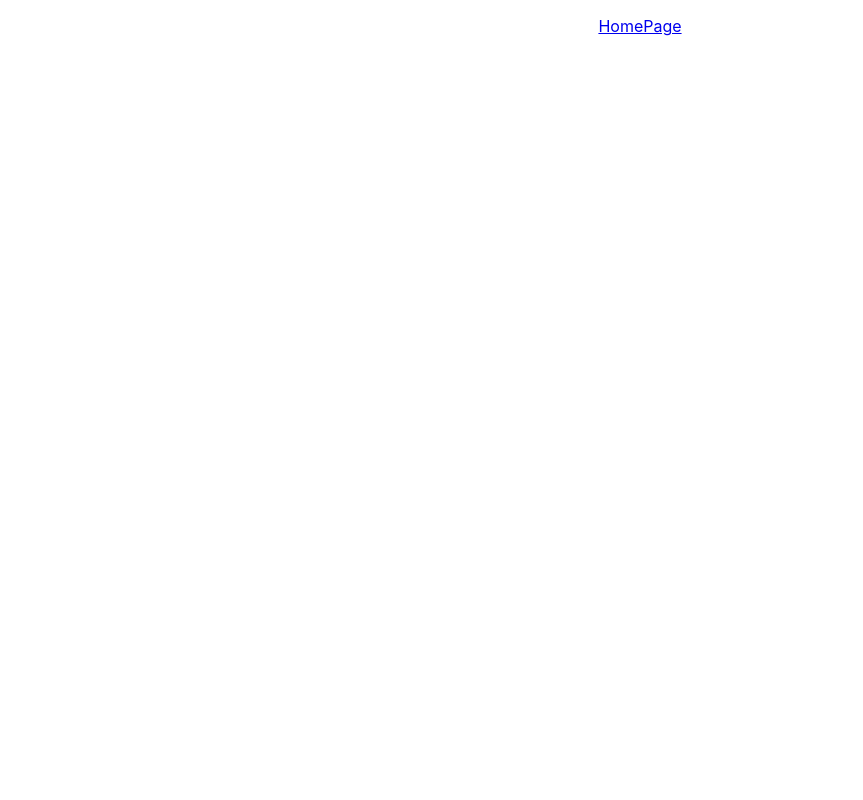
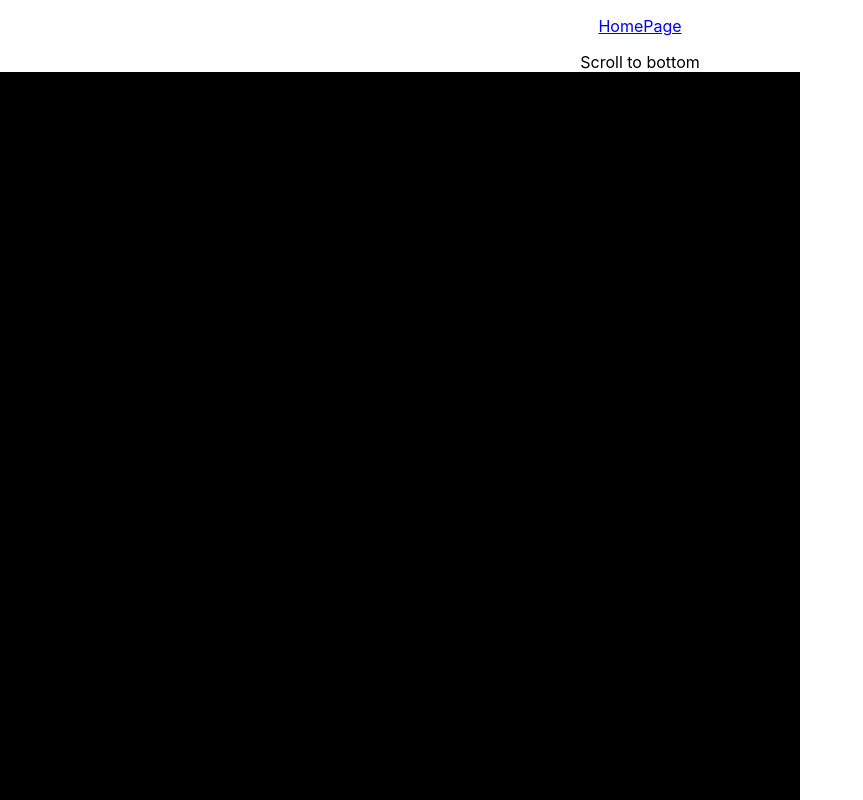
Before and after one commit to sai6855/my-react-template, a React (Create React App) app: page /scroll in a window 1280 px wide. Before the commit this address had no page. Shown: the top 800 px of the page, without its empty margins (0-863 px from the left). Built offline with nearby package versions, Linux system fonts and the light colour scheme.

Commit message:
scroll - WIP

```diff
--- a/src/App.tsx
+++ b/src/App.tsx
@@ -11,6 +11,7 @@ import HomePage from "./Pages/HomePage";
 import InfiniteScroll from "./Pages/InfiniteScroll";
 import NumberIncrementCounter from "./Pages/InterviewExamples/NumberIncrementCounter";
 import MouseInfo from "./Pages/MouseInfo";
+import Scroll from "./Pages/Scroll";
 
 function App() {
   return (
@@ -34,6 +35,7 @@ function App() {
             <Route path="/practise" element={<Practise />} />
             <Route path="/custom-redux" element={<CustomRedux />} />
             <Route path="/detect-click-outside" element={<DetectOutside />} />
+            <Route path="/scroll" element={<Scroll />} />
           </Routes>
         </BrowserRouter>
       </div>
--- a/src/Pages/HomePage.tsx
+++ b/src/Pages/HomePage.tsx
@@ -24,6 +24,7 @@ const HomePage = () => {
         <Link to="/practise">practise</Link>
         <Link to="/custom-redux">Custom-Redux</Link>
         <Link to="/detect-click-outside">detect-click-outside</Link>
+        <Link to="/scroll">scroll</Link>
       </AddPropstochild>
     </div>
   );
--- /dev/null
+++ b/src/Pages/Scroll.tsx
@@ -0,0 +1,39 @@
+import React, { useRef } from "react";
+import ScrollTo from "../common-code/Hooks/useScroll";
+
+const Scroll = () => {
+  const ref = useRef(null);
+  const pinkref = useRef(null);
+  const redref = useRef(null);
+
+  return (
+    <div>
+      <div onClick={() => ScrollTo.bottom()}>Scroll to bottom</div>
+      <div
+        onClick={() => ScrollTo.element(ref)}
+        style={{ width: "100vh", height: "200vh", backgroundColor: "black" }}
+      />
+      <div ref={ref} id="orange" style={{ padding: "3rem" }}>
+        <div
+          style={{ width: "100vh", height: "200vh", backgroundColor: "orange" }}
+        />
+      </div>
+      <div onClick={() => ScrollTo.element(redref)}>Scroll to red</div>
+      <div ref={pinkref} style={{ padding: "3rem" }}>
+        <div
+          style={{ width: "100vh", height: "200vh", backgroundColor: "pink" }}
+        />
+      </div>
+      <div ref={redref} style={{ padding: "3rem" }}>
+        <div
+          style={{ width: "100vh", height: "200vh", backgroundColor: "red" }}
+        />
+      </div>
+      <div onClick={() => ScrollTo.element(ref)}>Scroll to orange</div>
+      <div onClick={() => ScrollTo.element(pinkref)}>Scroll to pink</div>
+      <div onClick={() => ScrollTo.top()}>Scroll to top</div>
+    </div>
+  );
+};
+
+export default Scroll;
--- /dev/null
+++ b/src/common-code/Hooks/useScroll.js
@@ -0,0 +1,37 @@
+class ScrollTo {
+  constructor() {}
+
+  top() {
+    window.scrollTo({
+      behavior: "smooth",
+      top: 0,
+    });
+  }
+
+  bottom() {
+    window.scrollTo({
+      behavior: "smooth",
+      top: document.documentElement.scrollHeight,
+    });
+  }
+
+  element(ref) {
+    const top = ref.current.getBoundingClientRect().top;
+    const documentHeight = document.documentElement.scrollHeight;
+    const screenHeight = window.innerHeight;
+    console.log(top, documentHeight, screenHeight, ref.current);
+    if (top > 0) {
+      window.scrollTo({
+        behavior: "smooth",
+        top: documentHeight - screenHeight + top,
+      });
+    } else {
+      window.scrollTo({
+        behavior: "smooth",
+        top: documentHeight - screenHeight + top,
+      });
+    }
+  }
+}
+
+export default new ScrollTo();
```
